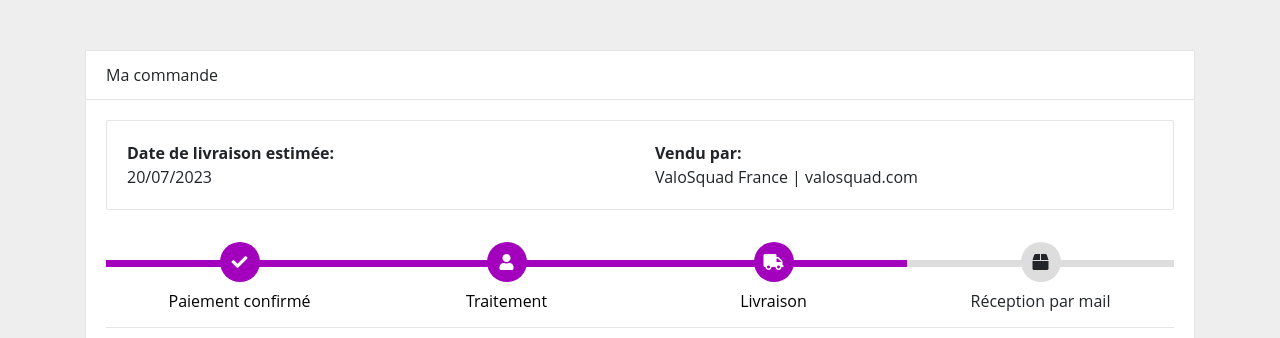
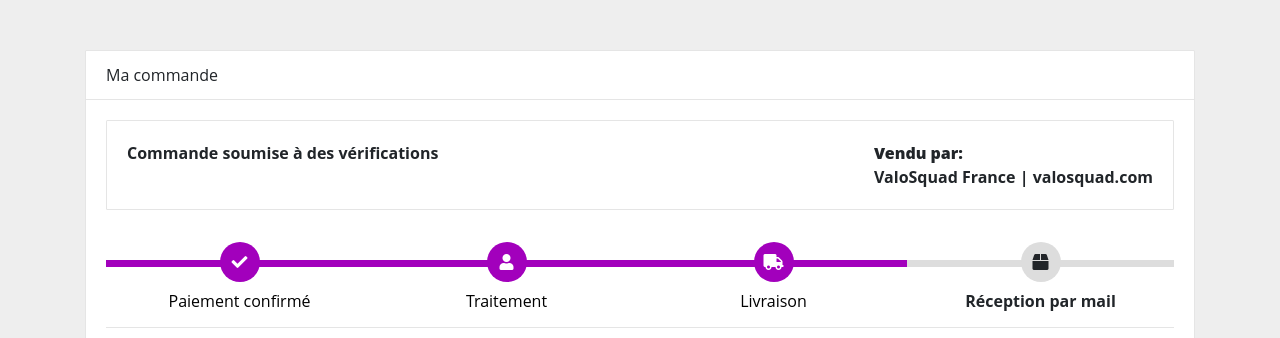
Before and after one commit to valosquadfrance/ValoSquad, a plain HTML site: page billings/billing1.html in a window 1280 px wide. Shown: the top 338 px of the page. Drawn offline with nearby package versions, Linux system fonts and the light colour scheme.

Commit message:
Update billing1.html

```diff
--- a/billings/billing1.html
+++ b/billings/billing1.html
@@ -32,7 +32,7 @@
         <div class="card-body">
             <article class="card">
                 <div class="card-body row">
-                    <div class="col"> <strong>Date de livraison estimée:</strong> <br>20/07/2023 </div>
+                    <div class="col"> <strong>Commande soumise à des vérifications </div>
                     <div class="col"> <strong>Vendu par:</strong> <br> ValoSquad France | valosquad.com </div>
                 </div>
             </article>
```
